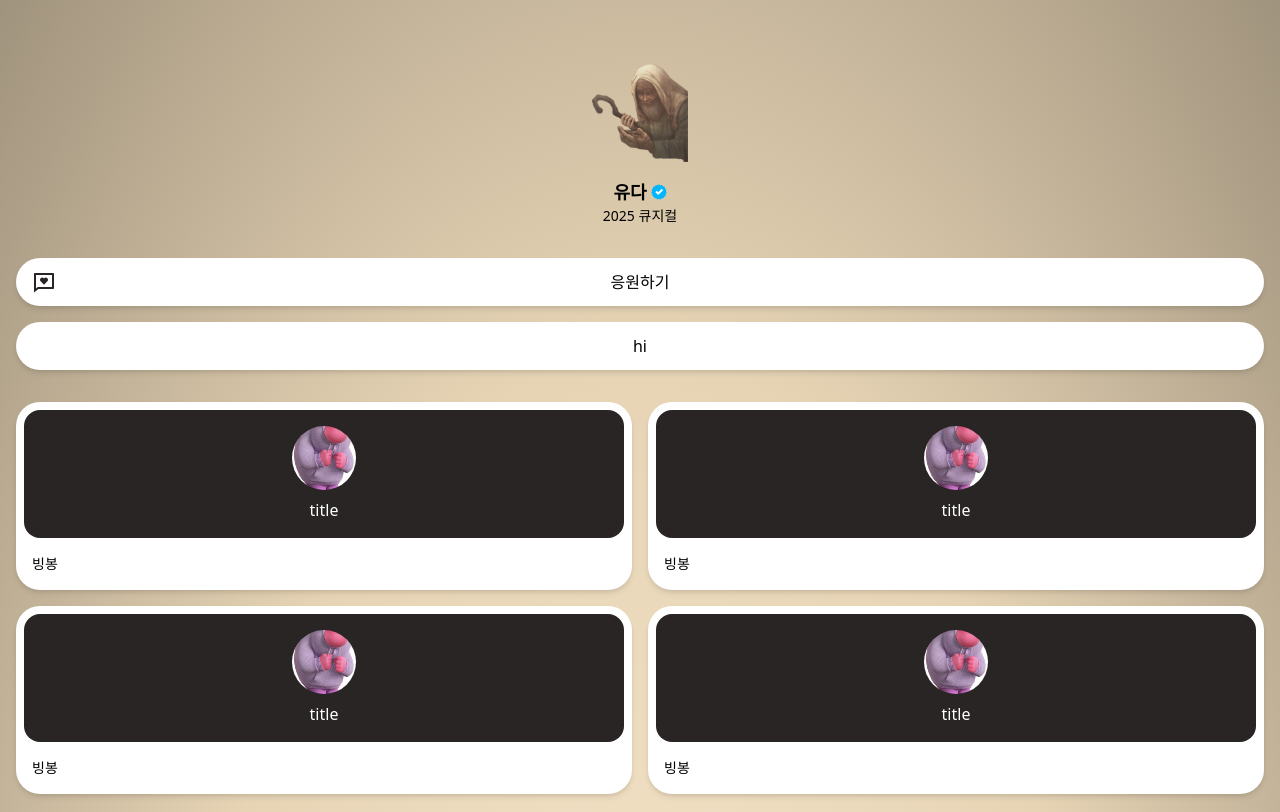
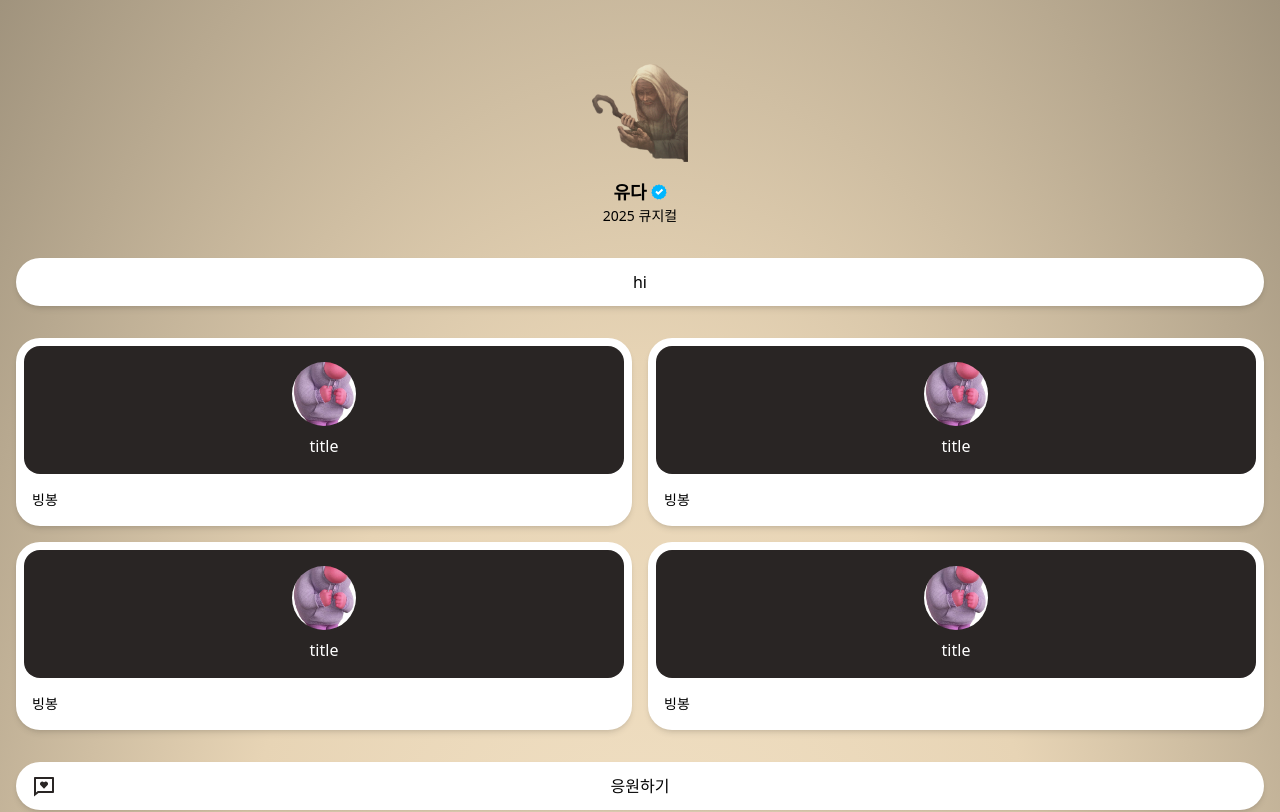
Before and after one commit to yejineee/qusical2024, a React (Vite) app: page / in a window 1280 px wide. Shown: the top 812 px of the page. Built offline with nearby package versions, Linux system fonts and the light colour scheme; a web font is replaced by a local one.

Commit message:
refactor: 응원하기 버튼 컴포넌트로 변경 및 위치 변경

```diff
--- a/src/App.jsx
+++ b/src/App.jsx
@@ -1,5 +1,4 @@
-import { RiChatHeartLine } from "@remixicon/react";
-import Icon, { ICON_COLOR } from "./components/Icon";
+import CheerLink from "./components/CheerLink";
 import InstagramBlock from "./components/InstagramBlock";
 import LinkButton from "./components/LinkButton";
 import ProfileSection from "./components/ProfileSection";
@@ -11,19 +10,10 @@ function App() {
 		<div className="flex flex-col gap-8 justify-between px-4 pt-16 pb-4">
 			<ProfileSection />
 			<div className="flex flex-col gap-4 w-full h-full">
-				<LinkButton
-					outerLink="https://rollingpaper.site/rolls/1067289"
-					icon={
-						<Icon>
-							<RiChatHeartLine color={ICON_COLOR} />
-						</Icon>
-					}
-				>
-					응원하기
-				</LinkButton>
 				<LinkButton>hi</LinkButton>
 			</div>
 			<TwoByTwoSection />
+			<CheerLink />
 			<InstagramBlock />
 			<YoutubeBlock />
 		</div>
--- /dev/null
+++ b/src/components/CheerLink.jsx
@@ -0,0 +1,20 @@
+import { RiChatHeartLine } from "@remixicon/react";
+import Icon, { ICON_COLOR } from "./Icon";
+import LinkButton from "./LinkButton";
+
+const CheerLink = () => {
+	return (
+		<LinkButton
+			outerLink="https://rollingpaper.site/rolls/1067289"
+			icon={
+				<Icon>
+					<RiChatHeartLine color={ICON_COLOR} />
+				</Icon>
+			}
+		>
+			응원하기
+		</LinkButton>
+	);
+};
+
+export default CheerLink;
```
